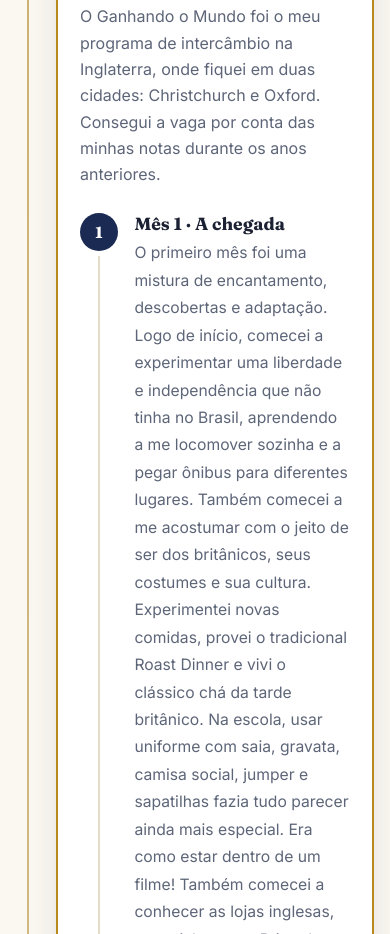
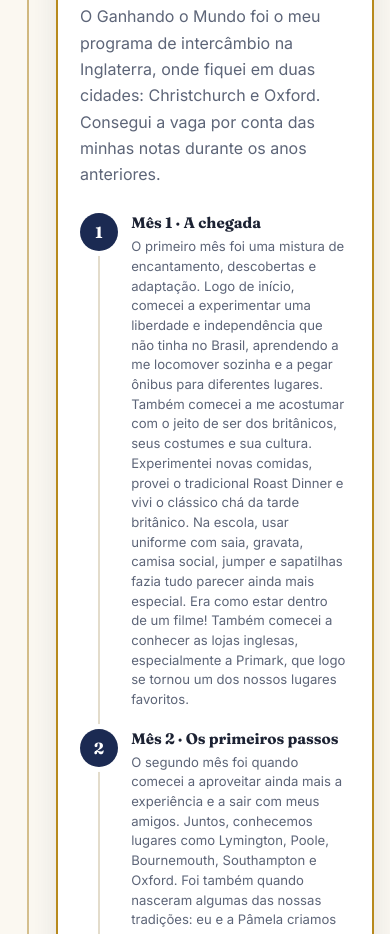
Before and after one commit to Faot-Maju/school_memories, a plain HTML site: page index.html in a window 390 px wide. Shown: the part 7710-8644 px from the top of the page. Drawn offline with Linux system fonts and the light colour scheme.

Commit message:
Refactor months layout and styles in style.css

```diff
--- a/style.css
+++ b/style.css
@@ -285,17 +285,16 @@ img { max-width: 100%; display: block; }
 .program-resumo { color: var(--muted); max-width: 70ch; }
 .program .sub { font: 700 1.05rem var(--font-title); margin: 2rem 0 .2rem; }
 
-/* Meses do programa: um embaixo do outro, com linha na lateral */
-.months { list-style: none; margin: 1.6rem 0 0; padding: 0; display: grid; grid-template-columns: 1fr; gap: 1.6rem; counter-reset: m; position: relative; }
-.months::before { content: ''; position: absolute; top: 0; bottom: 0; left: 18px; width: 2px; background: var(--border); }
-.months li { position: relative; text-align: left; padding: 0 0 0 3.4rem; }
+.months { list-style: none; margin: 1.6rem 0 0; padding: 0; display: grid; grid-template-columns: repeat(5, 1fr); gap: 1rem; counter-reset: m; position: relative; }
+.months::before { content: ''; position: absolute; top: 18px; left: 10%; right: 10%; height: 2px; background: var(--border); }
+.months li { position: relative; text-align: center; padding: 0 .2rem; }
 .month-n {
-  position: absolute; left: 0; top: 0; margin: 0; display: grid; place-items: center; width: 38px; height: 38px;
+  position: relative; display: grid; place-items: center; width: 38px; height: 38px; margin: 0 auto .6rem;
   border-radius: 50%; background: var(--primary); color: var(--primary-contrast); font: 700 1rem var(--font-title);
   box-shadow: 0 0 0 5px var(--surface);
 }
-.months h4 { font: 700 1.1rem var(--font-title); margin: 0 0 .3rem; }
-.months p { margin: 0; color: var(--muted); font-size: .98rem; line-height: 1.75; }
+.months h4 { font: 700 .95rem var(--font-title); margin: 0 0 .3rem; }
+.months p { margin: 0; color: var(--muted); font-size: .82rem; line-height: 1.5; }
 .program .gallery { grid-template-columns: repeat(3, 1fr); }
 .program .g-item { aspect-ratio: 4 / 3; }
 .learned { margin: .5rem 0 0; padding-left: 1.2rem; color: var(--muted); }
@@ -340,6 +339,10 @@ img { max-width: 100%; display: block; }
 
 @media (max-width: 800px) {
   .program { padding: 1.4rem; }
+  .months { grid-template-columns: 1fr; gap: 1.2rem; }
+  .months::before { top: 0; bottom: 0; left: 18px; right: auto; width: 2px; height: auto; }
+  .months li { text-align: left; padding-left: 3.2rem; }
+  .month-n { position: absolute; left: 0; top: 0; margin: 0; }
   .gallery, .program .gallery { grid-template-columns: repeat(2, 1fr); }
   .era-wide { padding-left: 40px; }
   .era-wide::after { top: 1rem; }
```
